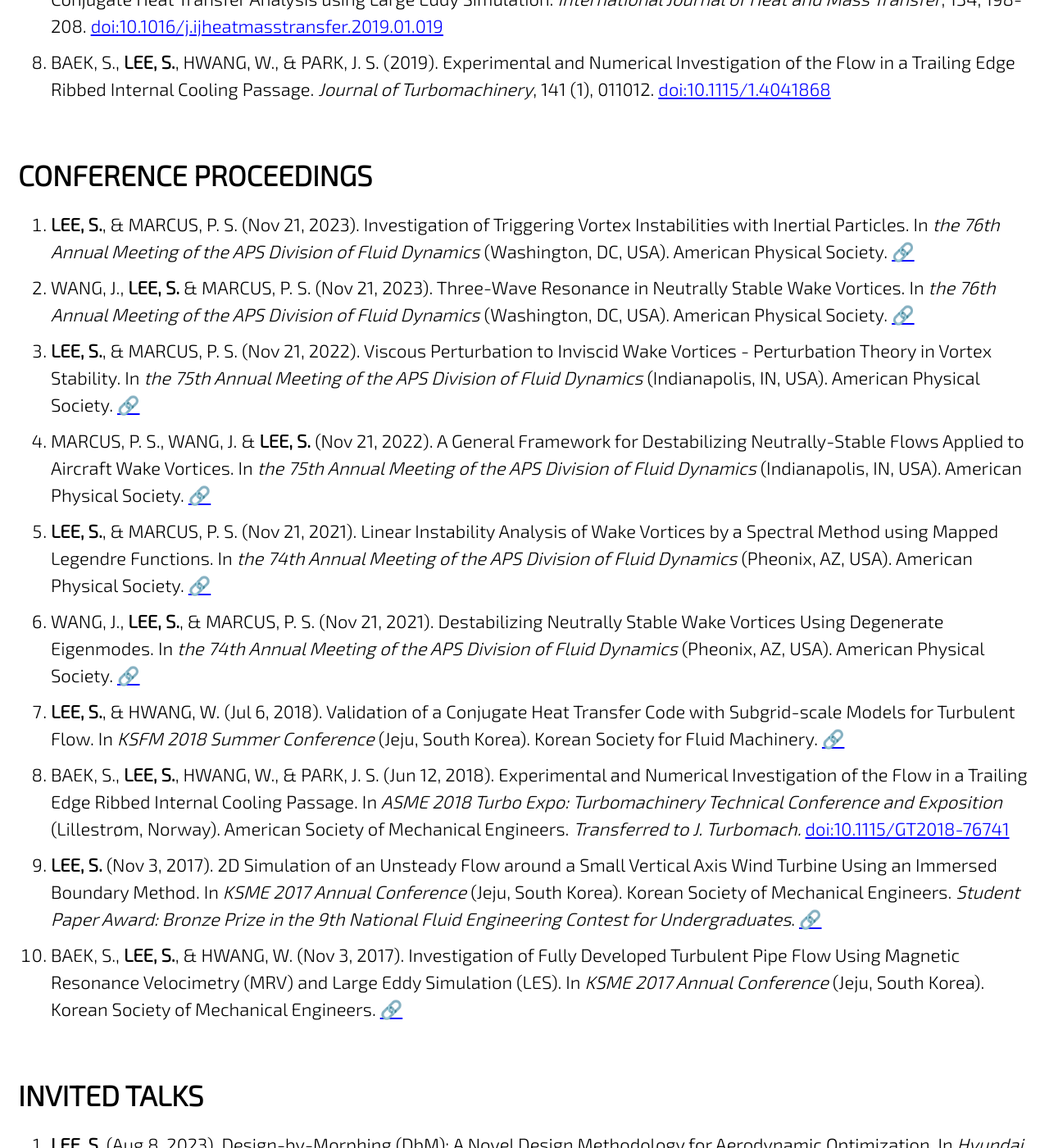
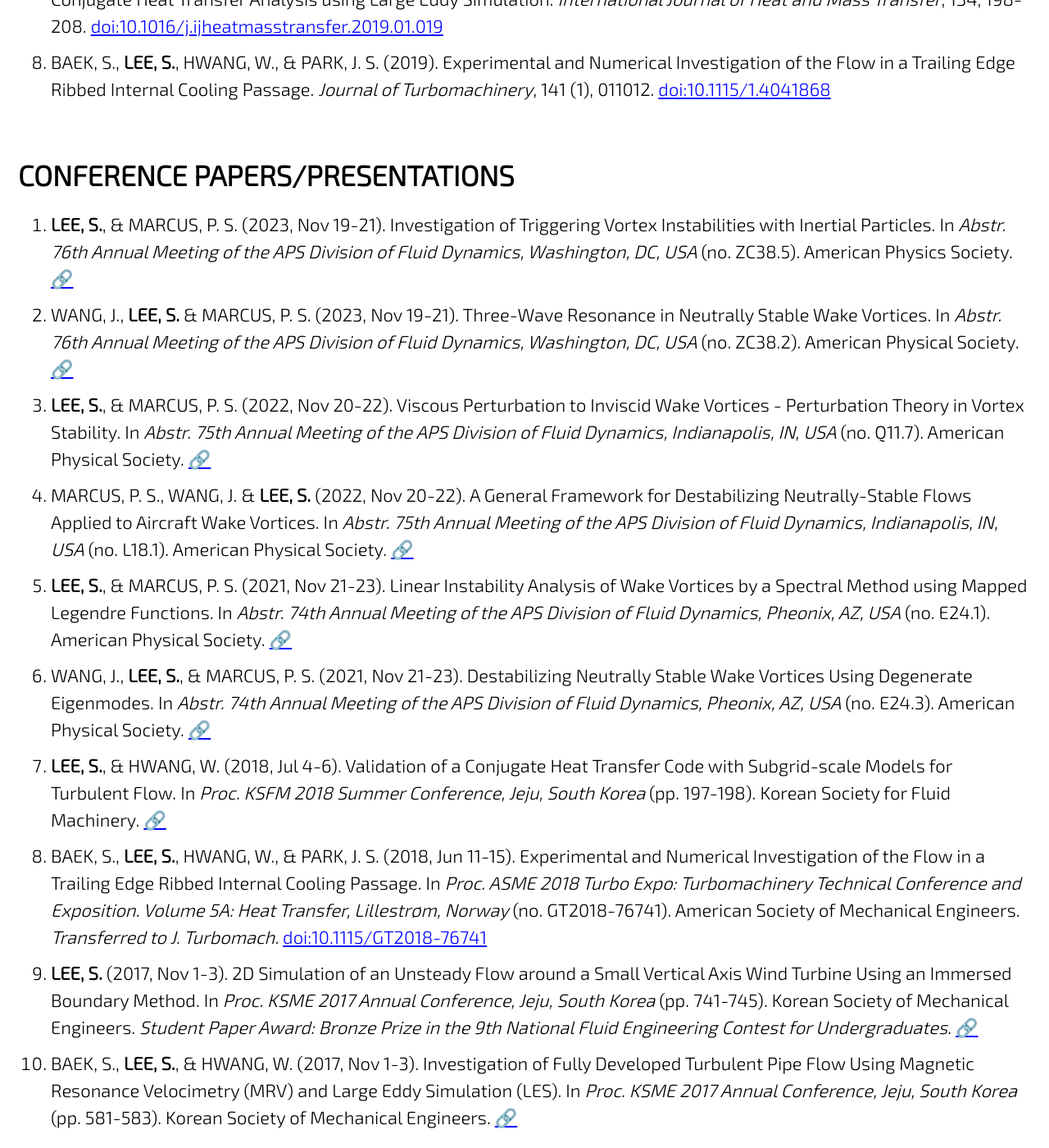
Before and after one commit to jun9303/jun9303.github.io, a Jekyll site: the page built from _pages/publications.md, in a window 1280 px wide and 1400 px high, scrolled down 947 px. Shown: the whole window at 82% size. Built offline with Jekyll 4.4.1, drawn with Linux system fonts in a browser that asks for light colours; cached includes are drawn as plain includes; nearby versions of some CDN libraries; emoji names are drawn with the system emoji font; some of the changed text lies outside the part shown.

Commit message:
Publication Updated

```diff
--- a/_pages/publications.md
+++ b/_pages/publications.md
@@ -21,24 +21,24 @@ https://doi.org/10.1093/jcde/qwad059)
 8. BAEK, S., **LEE, S.**, HWANG, W., & PARK, J. S. (2019). Experimental and Numerical Investigation of the Flow in a Trailing Edge Ribbed Internal Cooling Passage. *Journal of Turbomachinery*, 141 (1), 011012. [doi:10.1115/1.4041868](https://doi.org/10.1115/1.4041868)
 
 
-# CONFERENCE PROCEEDINGS
+# CONFERENCE PAPERS/PRESENTATIONS
 
-1. **LEE, S.**, & MARCUS, P. S. (Nov 21, 2023). Investigation of Triggering Vortex Instabilities with Inertial Particles. In *the 76th Annual Meeting of the APS Division of Fluid Dynamics* (Washington, DC, USA). American Physical Society. [:link:](https://meetings.aps.org/Meeting/DFD23/Session/ZC38.5)
-2. WANG, J., **LEE, S.** & MARCUS, P. S. (Nov 21, 2023). Three-Wave Resonance in Neutrally Stable Wake Vortices. In *the 76th Annual Meeting of the APS Division of Fluid Dynamics* (Washington, DC, USA). American Physical Society. [:link:](https://meetings.aps.org/Meeting/DFD23/Session/ZC38.2)
-3. **LEE, S.**, & MARCUS, P. S. (Nov 21, 2022). Viscous Perturbation to Inviscid Wake Vortices - Perturbation Theory in Vortex Stability. In *the 75th Annual Meeting of the APS Division of Fluid Dynamics* (Indianapolis, IN, USA). American Physical Society. [:link:](https://meetings.aps.org/Meeting/DFD22/Session/Q11.7)
-4. MARCUS, P. S., WANG, J. & **LEE, S.** (Nov 21, 2022). A General Framework for Destabilizing Neutrally-Stable Flows Applied to Aircraft Wake Vortices. In *the 75th Annual Meeting of the APS Division of Fluid Dynamics* (Indianapolis, IN, USA). American Physical Society. [:link:](https://meetings.aps.org/Meeting/DFD22/Session/L18.1)
-5. **LEE, S.**, & MARCUS, P. S. (Nov 21, 2021). Linear Instability Analysis of Wake Vortices by a Spectral Method using Mapped Legendre Functions. In *the 74th Annual Meeting of the APS Division of Fluid Dynamics* (Pheonix, AZ, USA). American Physical Society. [:link:](https://meetings.aps.org/Meeting/DFD21/Session/E24.1)
-6. WANG, J., **LEE, S.**, & MARCUS, P. S. (Nov 21, 2021). Destabilizing Neutrally Stable Wake Vortices Using Degenerate Eigenmodes. In *the 74th Annual Meeting of the APS Division of Fluid Dynamics* (Pheonix, AZ, USA). American Physical Society. [:link:](https://meetings.aps.org/Meeting/DFD21/Session/E24.3)
-7. **LEE, S.**, & HWANG, W. (Jul 6, 2018). Validation of a Conjugate Heat Transfer Code with Subgrid-scale Models for Turbulent Flow. In *KSFM 2018 Summer Conference* (Jeju, South Korea). Korean Society for Fluid Machinery. [:link:](http://www.dbpia.co.kr/journal/articleDetail?nodeId=NODE07536688&language=ko_KR)
-8. BAEK, S., **LEE, S.**, HWANG, W., & PARK, J. S. (Jun 12, 2018). Experimental and Numerical Investigation of the Flow in a Trailing Edge Ribbed Internal Cooling Passage. In *ASME 2018 Turbo Expo: Turbomachinery Technical Conference and Exposition* (Lillestrøm, Norway). American Society of Mechanical Engineers. *Transferred to J. Turbomach.* [doi:10.1115/GT2018-76741](https://doi.org/10.1115/GT2018-76741)
-9. **LEE, S.** (Nov 3, 2017). 2D Simulation of an Unsteady Flow around a Small Vertical Axis Wind Turbine Using an Immersed Boundary Method. In *KSME 2017 Annual Conference* (Jeju, South Korea). Korean Society of Mechanical Engineers. *Student Paper Award: Bronze Prize in the 9th National Fluid Engineering Contest for Undergraduates*. [:link:](http://www.dbpia.co.kr/journal/articleDetail?nodeId=NODE07287580&language=ko_KR#)
-10. BAEK, S., **LEE, S.**, & HWANG, W. (Nov 3, 2017). Investigation of Fully Developed Turbulent Pipe Flow Using Magnetic Resonance Velocimetry (MRV) and Large Eddy Simulation (LES). In *KSME 2017 Annual Conference* (Jeju, South Korea). Korean Society of Mechanical Engineers. [:link:](http://www.dbpia.co.kr/journal/articleDetail?nodeId=NODE07287540&language=ko_KR#)
+1. **LEE, S.**, & MARCUS, P. S. (2023, Nov 19-21). Investigation of Triggering Vortex Instabilities with Inertial Particles. In *Abstr. 76th Annual Meeting of the APS Division of Fluid Dynamics, Washington, DC, USA* (no. ZC38.5). American Physics Society. [:link:](https://meetings.aps.org/Meeting/DFD23/Session/ZC38.5)
+2. WANG, J., **LEE, S.** & MARCUS, P. S. (2023, Nov 19-21). Three-Wave Resonance in Neutrally Stable Wake Vortices. In *Abstr. 76th Annual Meeting of the APS Division of Fluid Dynamics, Washington, DC, USA* (no. ZC38.2). American Physical Society. [:link:](https://meetings.aps.org/Meeting/DFD23/Session/ZC38.2)
+3. **LEE, S.**, & MARCUS, P. S. (2022, Nov 20-22). Viscous Perturbation to Inviscid Wake Vortices - Perturbation Theory in Vortex Stability. In *Abstr. 75th Annual Meeting of the APS Division of Fluid Dynamics, Indianapolis, IN, USA* (no. Q11.7). American Physical Society. [:link:](https://meetings.aps.org/Meeting/DFD22/Session/Q11.7)
+4. MARCUS, P. S., WANG, J. & **LEE, S.** (2022, Nov 20-22). A General Framework for Destabilizing Neutrally-Stable Flows Applied to Aircraft Wake Vortices. In *Abstr. 75th Annual Meeting of the APS Division of Fluid Dynamics, Indianapolis, IN, USA* (no. L18.1). American Physical Society. [:link:](https://meetings.aps.org/Meeting/DFD22/Session/L18.1)
+5. **LEE, S.**, & MARCUS, P. S. (2021, Nov 21-23). Linear Instability Analysis of Wake Vortices by a Spectral Method using Mapped Legendre Functions. In *Abstr. 74th Annual Meeting of the APS Division of Fluid Dynamics, Pheonix, AZ, USA* (no. E24.1). American Physical Society. [:link:](https://meetings.aps.org/Meeting/DFD21/Session/E24.1)
+6. WANG, J., **LEE, S.**, & MARCUS, P. S. (2021, Nov 21-23). Destabilizing Neutrally Stable Wake Vortices Using Degenerate Eigenmodes. In *Abstr. 74th Annual Meeting of the APS Division of Fluid Dynamics, Pheonix, AZ, USA* (no. E24.3). American Physical Society. [:link:](https://meetings.aps.org/Meeting/DFD21/Session/E24.3)
+7. **LEE, S.**, & HWANG, W. (2018, Jul 4-6). Validation of a Conjugate Heat Transfer Code with Subgrid-scale Models for Turbulent Flow. In *Proc. KSFM 2018 Summer Conference, Jeju, South Korea* (pp. 197-198). Korean Society for Fluid Machinery. [:link:](http://www.dbpia.co.kr/journal/articleDetail?nodeId=NODE07536688&language=ko_KR)
+8. BAEK, S., **LEE, S.**, HWANG, W., & PARK, J. S. (2018, Jun 11-15). Experimental and Numerical Investigation of the Flow in a Trailing Edge Ribbed Internal Cooling Passage. In *Proc. ASME 2018 Turbo Expo: Turbomachinery Technical Conference and Exposition. Volume 5A: Heat Transfer, Lillestrøm, Norway*  (no. GT2018-76741). American Society of Mechanical Engineers. *Transferred to J. Turbomach.* [doi:10.1115/GT2018-76741](https://doi.org/10.1115/GT2018-76741)
+9. **LEE, S.** (2017, Nov 1-3). 2D Simulation of an Unsteady Flow around a Small Vertical Axis Wind Turbine Using an Immersed Boundary Method. In *Proc. KSME 2017 Annual Conference, Jeju, South Korea* (pp. 741-745). Korean Society of Mechanical Engineers. *Student Paper Award: Bronze Prize in the 9th National Fluid Engineering Contest for Undergraduates*. [:link:](http://www.dbpia.co.kr/journal/articleDetail?nodeId=NODE07287580&language=ko_KR#)
+10. BAEK, S., **LEE, S.**, & HWANG, W. (2017, Nov 1-3). Investigation of Fully Developed Turbulent Pipe Flow Using Magnetic Resonance Velocimetry (MRV) and Large Eddy Simulation (LES). In *Proc. KSME 2017 Annual Conference, Jeju, South Korea* (pp. 581-583). Korean Society of Mechanical Engineers. [:link:](http://www.dbpia.co.kr/journal/articleDetail?nodeId=NODE07287540&language=ko_KR#)
 
-# INVITED TALKS
+# INVITED TALKS/SEMINARS
 
-1. **LEE, S.** (Aug 8, 2023). Design-by-Morphing (DbM): A Novel Design Methodology for Aerodynamic Optimization. In *Hyundai Vision Conference 2023* (Seoul, South Korea). Hyundai Motors.
-2. **LEE, S.** (Nov 16, 2022). Modern Applications of Computational Fluid Dynamics (CFD). In *2022 Online Special Lecture Series: Research Reinforcement for Sustainable Buildings and Urban Systems in Future* (Online). Department of Architectural and Urban Systems Engineering, Ewha Womans University.
-3. **LEE, S.** (Aug 8, 2018). An Introduction to In-House LES - Applications to Turbine Internal Cooling and Recent Improvements for Conjugate Heat Transfer Analysis. In *KARI Computational Fluid Dynamics Seminar* (Daejeon, South Korea). Korea Aerospace Research Institute.
+1. **LEE, S.** (2023, Aug 7-9). Design-by-Morphing (DbM): A Novel Design Methodology for Aerodynamic Optimization. *Hyundai Vision Conference 2023, Seoul, South Korea*. Hyundai Motors.
+2. **LEE, S.** (2022, Nov 16). Modern Applications of Computational Fluid Dynamics (CFD). *2022 Online Special Lecture Series: Research Reinforcement for Sustainable Buildings and Urban Systems in Future, Online*. Department of Architectural and Urban Systems Engineering, Ewha Womans University.
+3. **LEE, S.** (2018, Aug 8). An Introduction to In-House LES - Applications to Turbine Internal Cooling and Recent Improvements for Conjugate Heat Transfer Analysis. *KARI Computational Fluid Dynamics Seminar, Daejeon, South Korea*. Korea Aerospace Research Institute.
 
 <style type="text/css">
 h1 {
```
Also changed, not shown: other parts of _pages/publications.md (+1 -1 lines).
